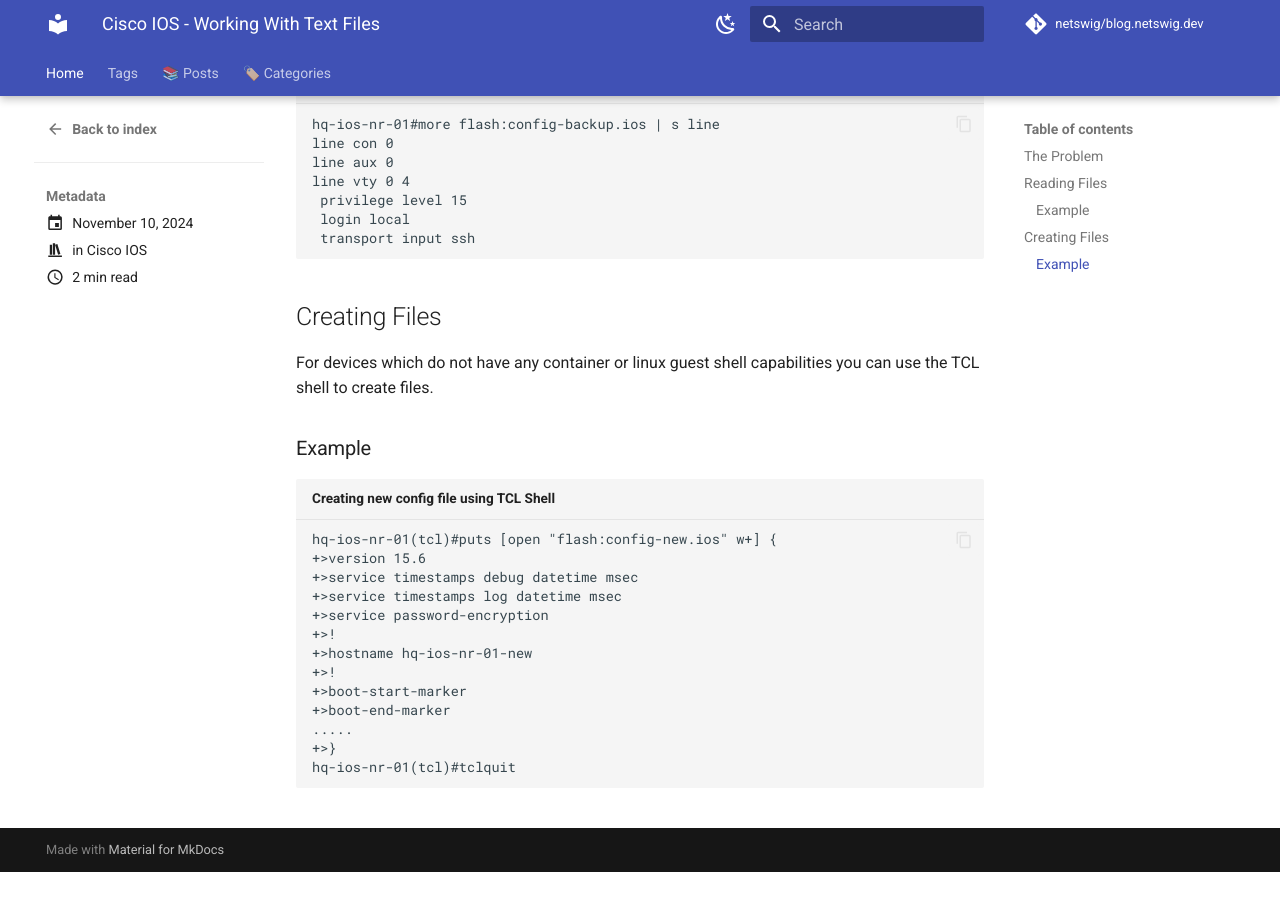
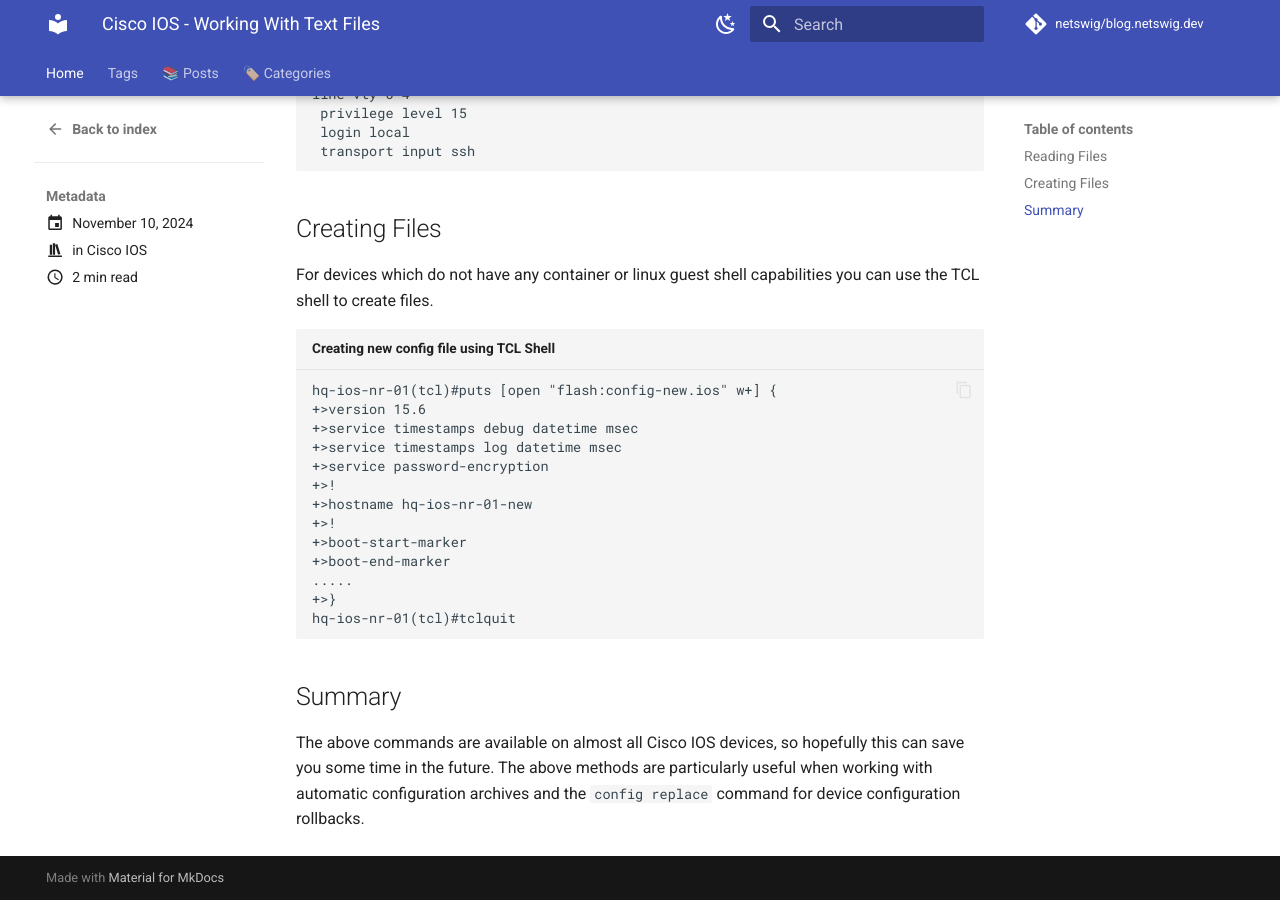
Before and after one commit to netswig/blog.netswig.dev, an MkDocs documentation site: the page built from docs/posts/2024/cisco-ios-working-with-text-files.md, in a window 1280 px wide and 900 px high, scrolled down 1085 px. Built offline with MkDocs 1.6.1 and Material for MkDocs 9.7.7, drawn with Linux system fonts in a browser that asks for light colours; comment, search, counter and statistics services are not loaded; before the commit the page ends 1957 px from its top, so only the background shows below that; some of the changed text lies outside the part shown.

Commit message:
Added summary to post - Cisco IOS working with configuration files.

````diff
--- a/docs/posts/2024/cisco-ios-working-with-text-files.md
+++ b/docs/posts/2024/cisco-ios-working-with-text-files.md
@@ -10,22 +10,19 @@ draft: false
 
 # Cisco IOS - Working With Text Files
 
-## The Problem
 Generally when working with a Cisco device's text configuration files, the files are copied to the device using methods like SCP,FTP or TFTP.
 
 However many times I have found myself in a situation where I do not have a server available to me to copy files to/from.
 
 Its also common I cannot create a server due to security restraints or having no available compute resources.
 
-Below are some useful tricks to get around this problem.
+Its also sometimes quicker to create a configuration file on a device instead of copying via other methods.
 
 <!-- more -->
 
 ## Reading Files
 
 The `more` command can be used to output the contents of a text file to the console. This is useful for reading any files already stored on a devices flash.
-
-### Example
 
 ```cisco title="Using the 'more' command"
 hq-ios-nr-01#more flash:config-backup.ios
@@ -60,8 +57,6 @@ line vty 0 4
 
 For devices which do not have any container or linux guest shell capabilities you can use the TCL shell to create files.
 
-### Example
-
 ```cisco title="Creating new config file using TCL Shell"
 hq-ios-nr-01(tcl)#puts [open "flash:config-new.ios" w+] {
 +>version 15.6
@@ -77,3 +72,7 @@ hq-ios-nr-01(tcl)#puts [open "flash:config-new.ios" w+] {
 +>}
 hq-ios-nr-01(tcl)#tclquit
 ```
+
+## Summary
+
+The above commands are available on almost all Cisco IOS devices, so hopefully this can save you some time in the future. The above methods are particularly useful when working with automatic configuration archives and the `config replace` command for device configuration rollbacks.
````
